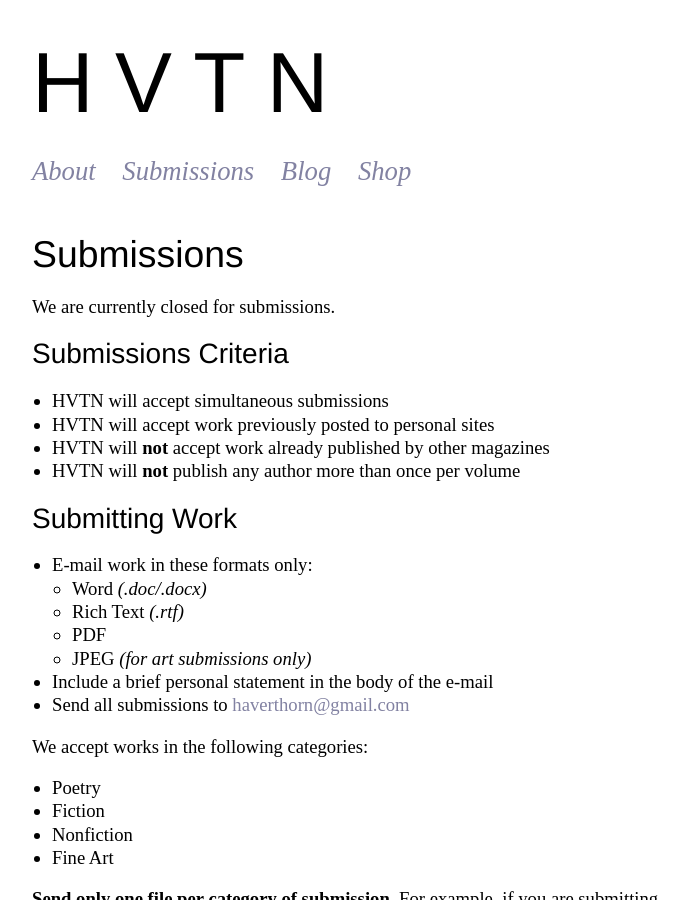
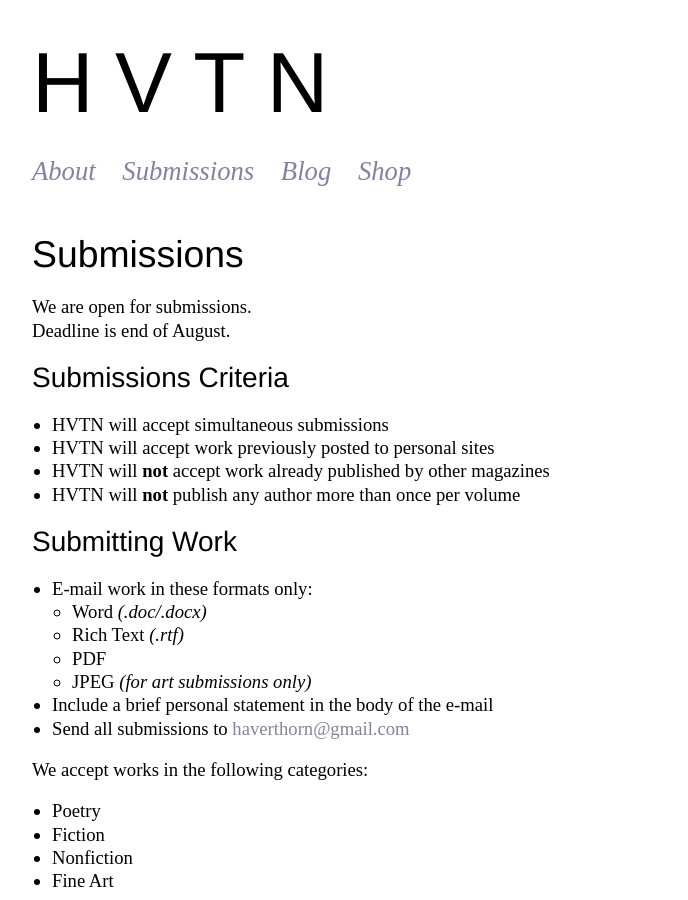
Before and after one commit to HVTN/hvtn.github.io, a Jekyll site: the page built from submissions.md, in a window 1280 px wide and 900 px high. Shown: the whole window, without its empty margins (288-976 px from the left). Built offline with Jekyll 4.4.1, drawn with Linux system fonts in a browser that asks for light colours; nearby versions of some CDN libraries.

Commit message:
Open submissions until end of August.

```diff
--- a/submissions.md
+++ b/submissions.md
@@ -4,7 +4,8 @@ title: Submissions
 permalink: /submissions/
 ---
 
-We are currently closed for submissions.
+We are open for submissions. <br/>
+Deadline is end of August.
 
 ## Submissions Criteria
 
```
